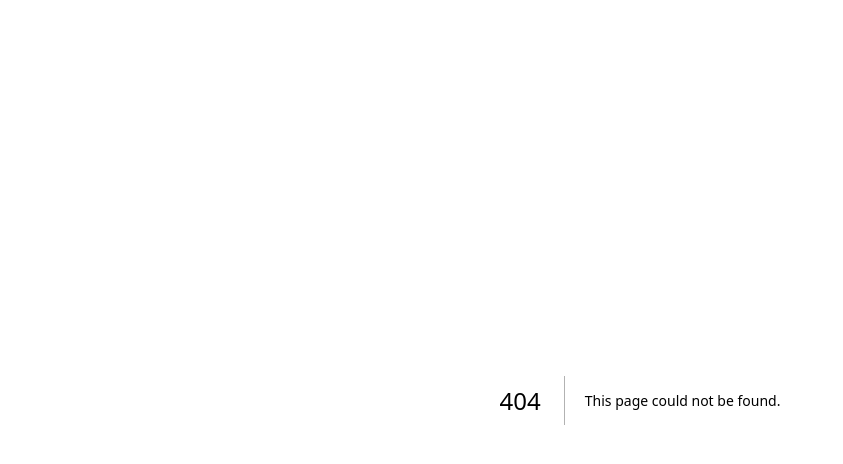
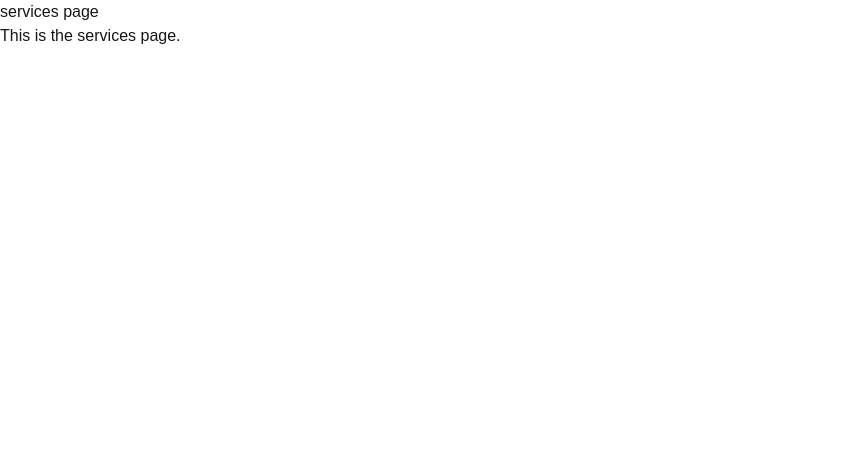
Before and after one commit to Hassanjaved17/NextJs_Practice-, a Next.js app: page /about/services in a window 1280 px wide. Before the commit this address had no page. Shown: the top 464 px of the page, without its empty margins (0-843 px from the left). Built offline with nearby package versions, Linux system fonts and the light colour scheme.

Commit message:
Add services page and enhance main page layout with styling

```diff
--- /dev/null
+++ b/app/about/services/page.tsx
@@ -0,0 +1,12 @@
+import React from 'react'
+
+function page() {
+  return (
+    <div>
+      <h1>services page</h1>
+      <p>This is the services page.</p>
+    </div>
+  )
+}
+
+export default page
--- a/app/page.tsx
+++ b/app/page.tsx
@@ -2,7 +2,7 @@ import React from 'react'
 
 function page() {
   return (
-    <div>
+    <div className='main backdrop:blur-sm bg-white/30 rounded-lg p-4 shadow-md'>
       hello next js
     </div>
   )
```
